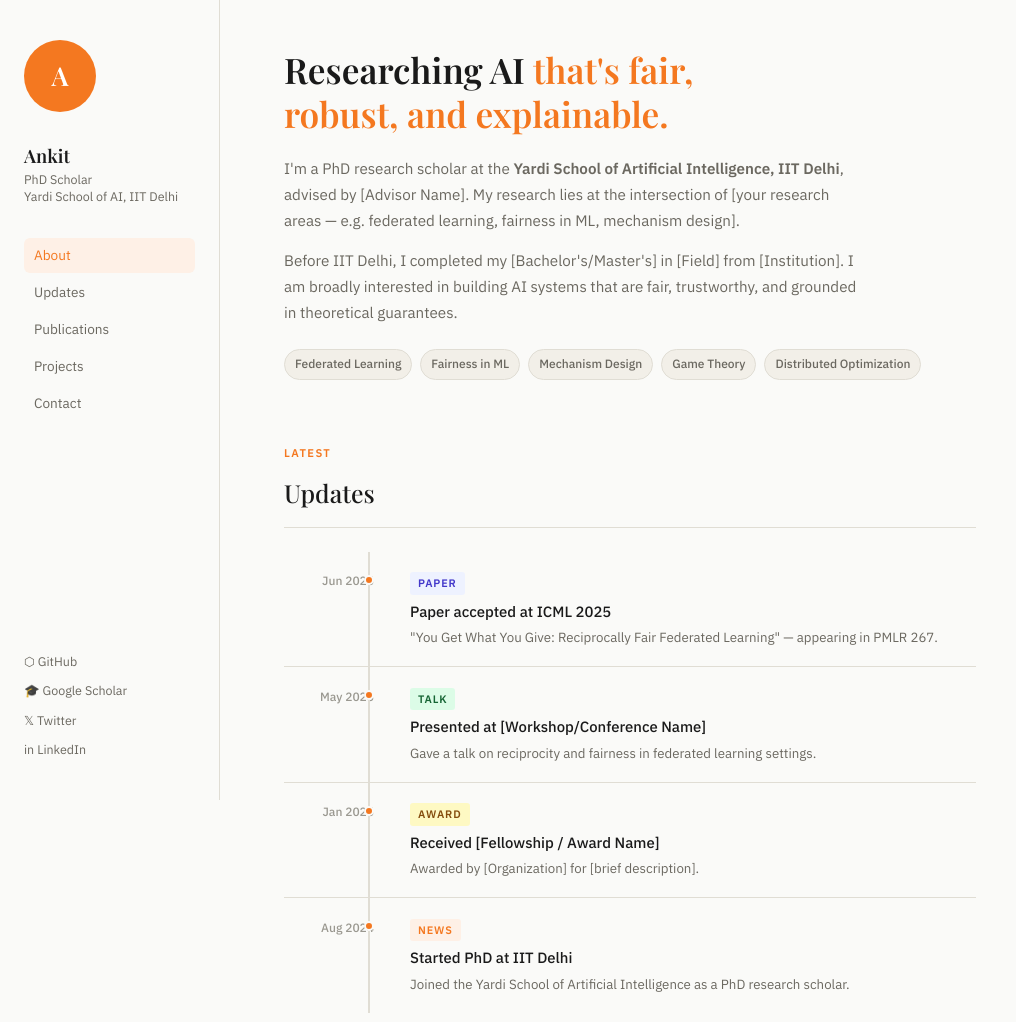
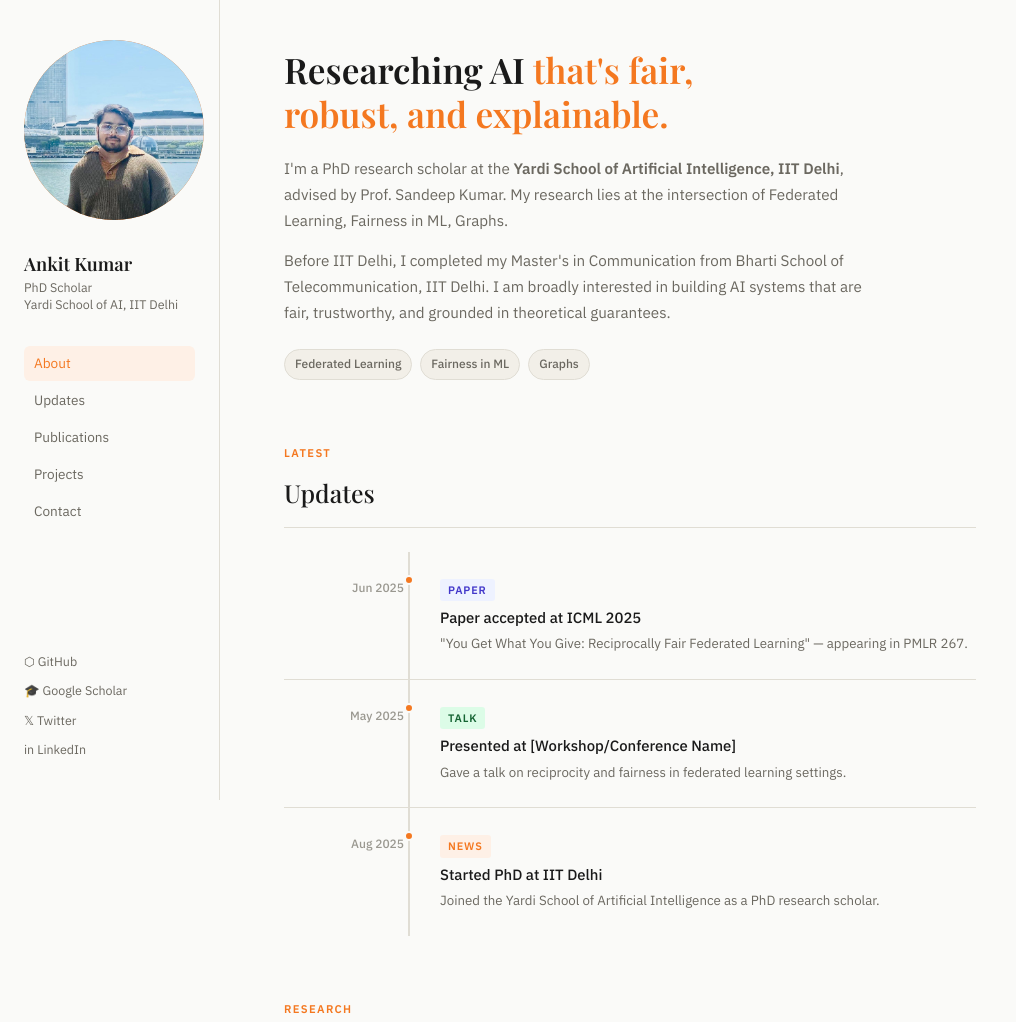
Before and after one commit to AnkitCodeIIT/ankitcodeiit.github.io, a plain HTML site: page index.html in a window 1280 px wide. Shown: the top 1022 px of the page, without its empty margins (0-1016 px from the left). Drawn offline with nearby package versions, Linux system fonts and the light colour scheme.

Commit message:
Add files via upload

```diff
--- a/index.html
+++ b/index.html
@@ -3,7 +3,7 @@
 <head>
   <meta charset="UTF-8" />
   <meta name="viewport" content="width=device-width, initial-scale=1.0" />
-  <title>Ankit — PhD Scholar, IIT Delhi</title>
+  <title>Ankit Kumar — PhD Scholar, IIT Delhi</title>
   <link rel="preconnect" href="https://fonts.googleapis.com" />
   <link rel="preconnect" href="https://fonts.gstatic.com" crossorigin />
   <link href="https://fonts.googleapis.com/css2?family=IBM+Plex+Sans:ital,wght@0,300;0,400;0,500;0,600;1,400&family=Playfair+Display:wght@500;600&display=swap" rel="stylesheet" />
@@ -56,8 +56,8 @@
     }
 
     .sidebar-avatar {
-      width: 72px;
-      height: 72px;
+      width: 180px;
+      height: 180px;
       border-radius: 50%;
       background: var(--accent);
       display: flex;
@@ -204,9 +204,9 @@
 
     .update-item {
       display: grid;
-      grid-template-columns: 90px 1fr;
+      grid-template-columns: 120px 1fr;
       gap: 0 1.5rem;
-      padding: 1.1rem 0;
+      padding: 1.5rem 0;
       border-bottom: 1px solid var(--border);
       position: relative;
     }
@@ -216,7 +216,7 @@
     .update-item::before {
       content: '';
       position: absolute;
-      left: 84px;
+      left: 124px;
       top: 0;
       bottom: 0;
       width: 2px;
@@ -226,7 +226,7 @@
     .update-item::after {
       content: '';
       position: absolute;
-      left: 80px;
+      left: 120px;
       top: 1.45rem;
       width: 10px;
       height: 10px;
@@ -523,10 +523,10 @@
   <!-- Sidebar -->
   <aside class="sidebar" id="sidebar">
     <div>
-      <div class="sidebar-avatar">A</div>
+      <img src="Ankit.jpg" alt="Ankit" class="sidebar-avatar" style="object-fit: cover;" />
     </div>
     <div>
-      <div class="sidebar-name">Ankit</div>
+      <div class="sidebar-name">Ankit Kumar</div>
       <div class="sidebar-role">PhD Scholar<br>Yardi School of AI, IIT Delhi</div>
     </div>
 
@@ -556,18 +556,16 @@
       <h1 class="hero-headline">Researching AI <span>that's fair,<br>robust, and explainable.</span></h1>
       <div class="about-body">
         <p>
-          I'm a PhD research scholar at the <strong>Yardi School of Artificial Intelligence, IIT Delhi</strong>, advised by [Advisor Name]. My research lies at the intersection of [your research areas — e.g. federated learning, fairness in ML, mechanism design].
+          I'm a PhD research scholar at the <strong>Yardi School of Artificial Intelligence, IIT Delhi</strong>, advised by Prof. Sandeep Kumar. My research lies at the intersection of Federated Learning, Fairness in ML, Graphs.
         </p>
         <p>
-          Before IIT Delhi, I completed my [Bachelor's/Master's] in [Field] from [Institution]. I am broadly interested in building AI systems that are fair, trustworthy, and grounded in theoretical guarantees.
+          Before IIT Delhi, I completed my Master's in Communication from Bharti School of Telecommunication, IIT Delhi. I am broadly interested in building AI systems that are fair, trustworthy, and grounded in theoretical guarantees.
         </p>
       </div>
       <div class="tag-row">
         <span class="tag">Federated Learning</span>
         <span class="tag">Fairness in ML</span>
-        <span class="tag">Mechanism Design</span>
-        <span class="tag">Game Theory</span>
-        <span class="tag">Distributed Optimization</span>
+        <span class="tag">Graphs</span>
       </div>
     </section>
 
@@ -596,17 +594,9 @@
           </div>
         </div>
 
-        <div class="update-item">
-          <div class="update-date">Jan 2025</div>
-          <div class="update-content">
-            <span class="update-type type-award">Award</span>
-            <div class="update-title">Received [Fellowship / Award Name]</div>
-            <div class="update-desc">Awarded by [Organization] for [brief description].</div>
-          </div>
-        </div>
 
         <div class="update-item">
-          <div class="update-date">Aug 2024</div>
+          <div class="update-date">Aug 2025</div>
           <div class="update-content">
             <span class="update-type type-news">News</span>
             <div class="update-title">Started PhD at IIT Delhi</div>
```
